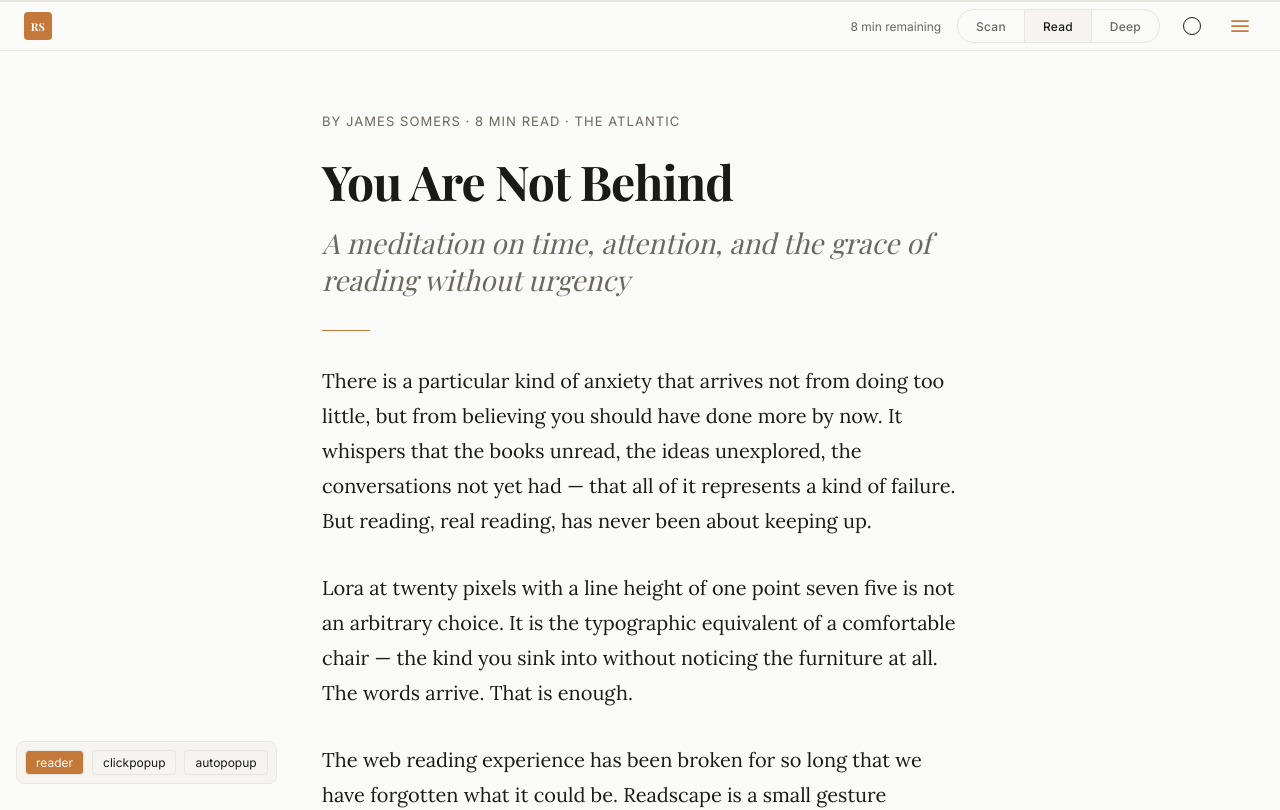
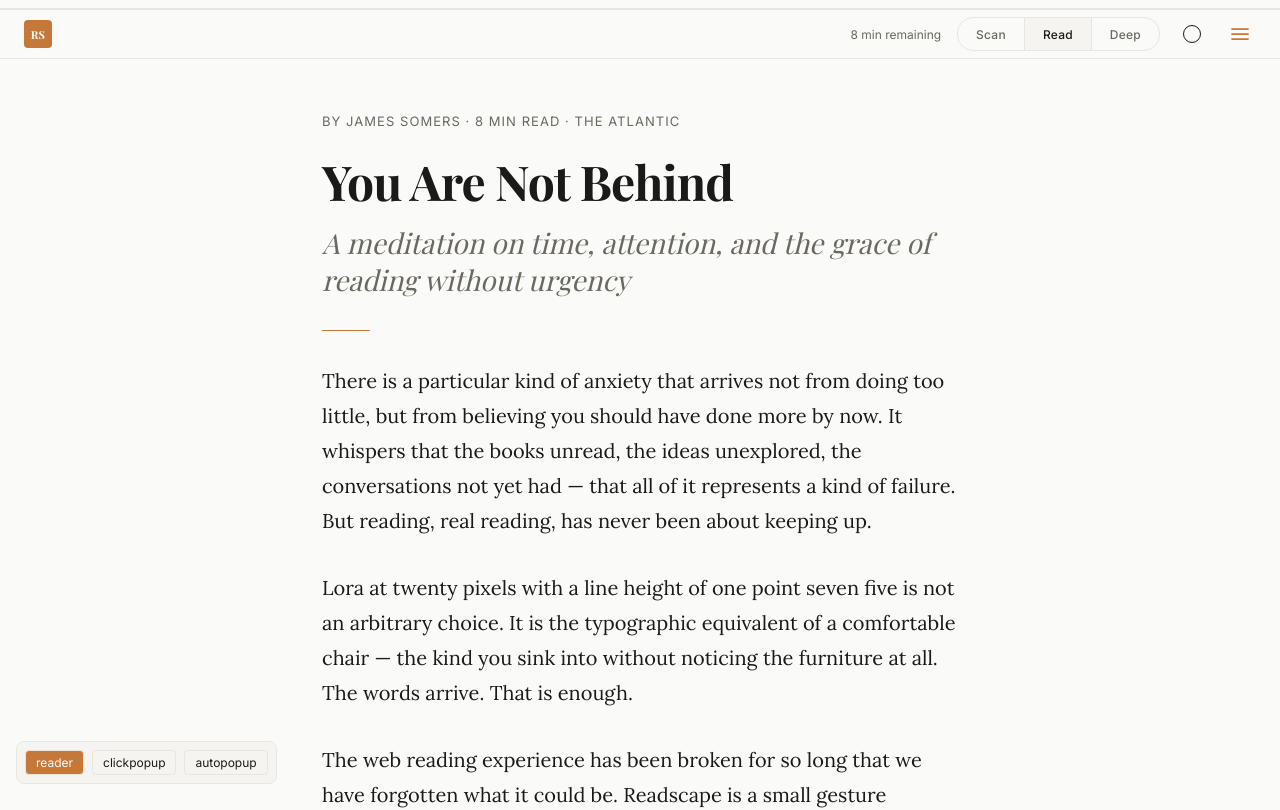
Before and after one commit to juideorankar23-blip/Readscape, a React (Vite) app: page / in a window 1280 px wide. Shown: the top 810 px of the page. Built offline with nearby package versions, Linux system fonts and the light colour scheme; a web font is replaced by a local one.

Commit message:
fix: add breathing room above progress bar so it doesn't touch viewport edge

```diff
--- a/src/components/ProgressBar/ProgressBar.css
+++ b/src/components/ProgressBar/ProgressBar.css
@@ -4,6 +4,7 @@
   height: 2px;
   background-color: var(--rs-border);
   overflow: hidden;
+  margin-top: var(--rs-space-2);
 }
 
 .rs-progress__fill {
```
